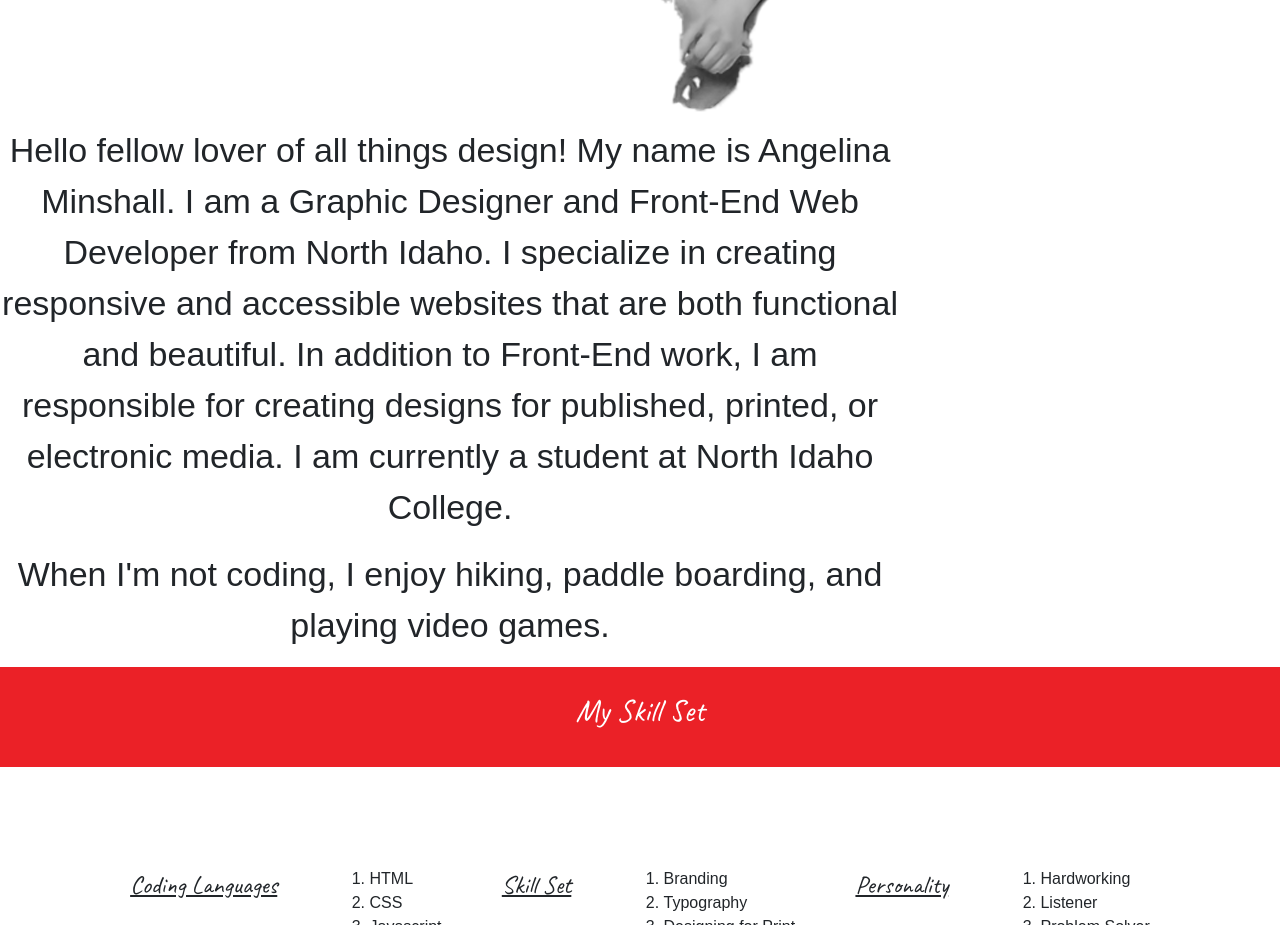
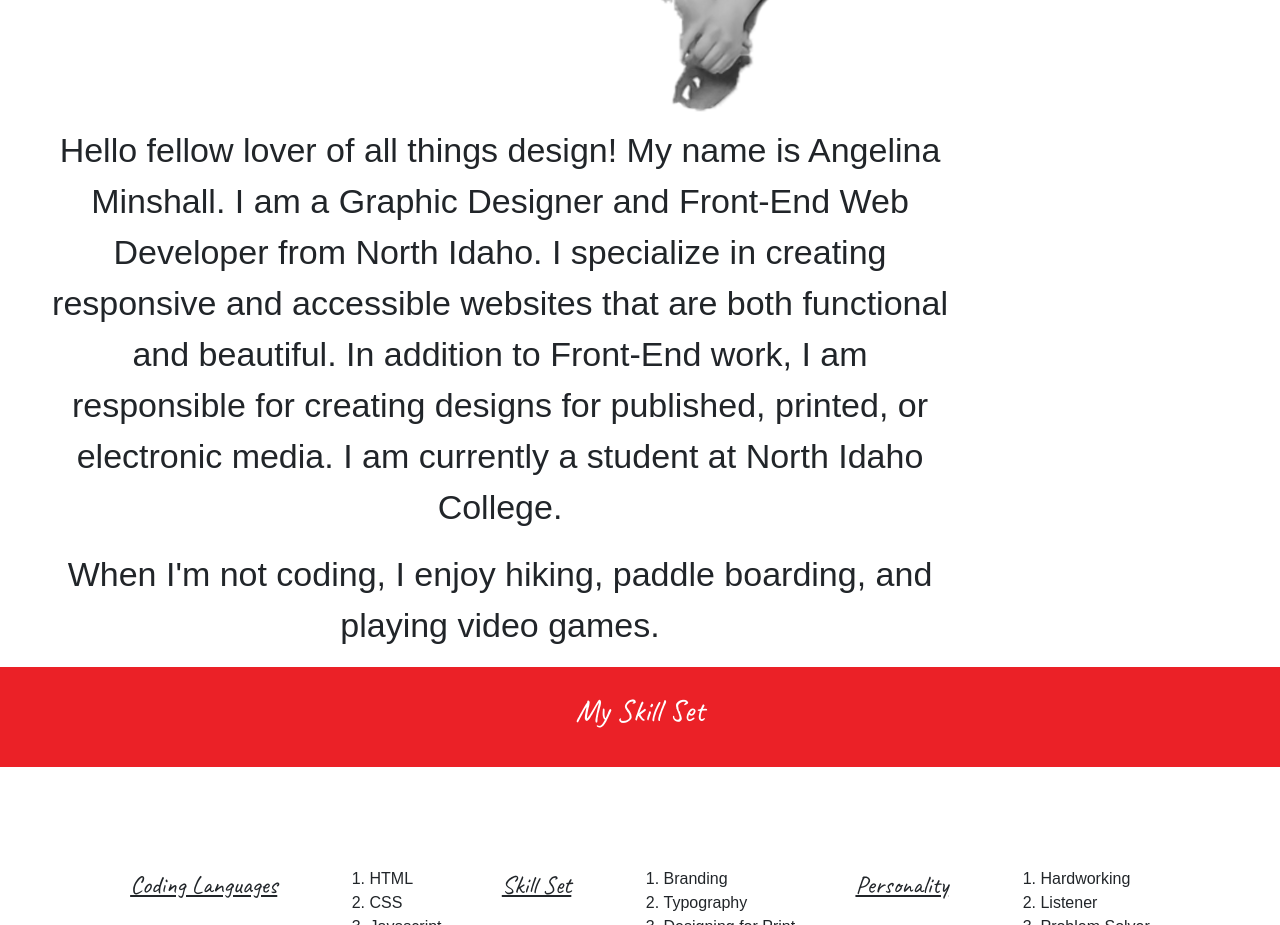
Before and after one commit to AngelinaMinshall/amdesignsportfolio, a plain HTML site: page index.html in a window 1280 px wide. Shown: the part 1640-2565 px from the top of the page. Drawn offline with nearby package versions, Linux system fonts and the light colour scheme; a web font is replaced by a local one.

Commit message:
fixing intro text

```diff
--- a/style.css
+++ b/style.css
@@ -107,11 +107,12 @@ top: 150px;
 
 .intro {
   display: flex;
-  justify-content: center;
+
   text-align: center;
   width: 900px;
   font-size: 34px;
   flex-direction: column;
+  margin-left: 50px;
 }
 
 .socials {
```
